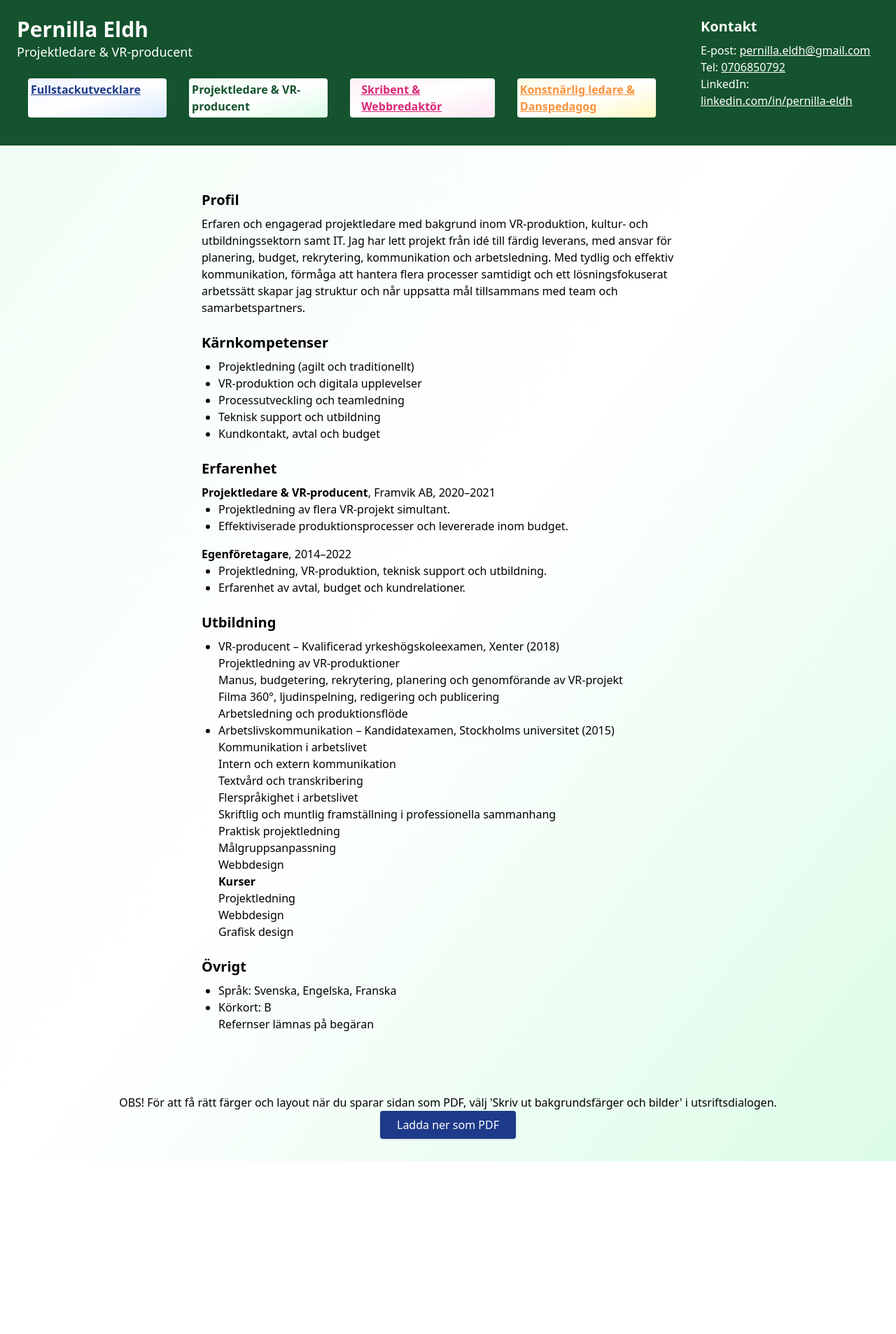
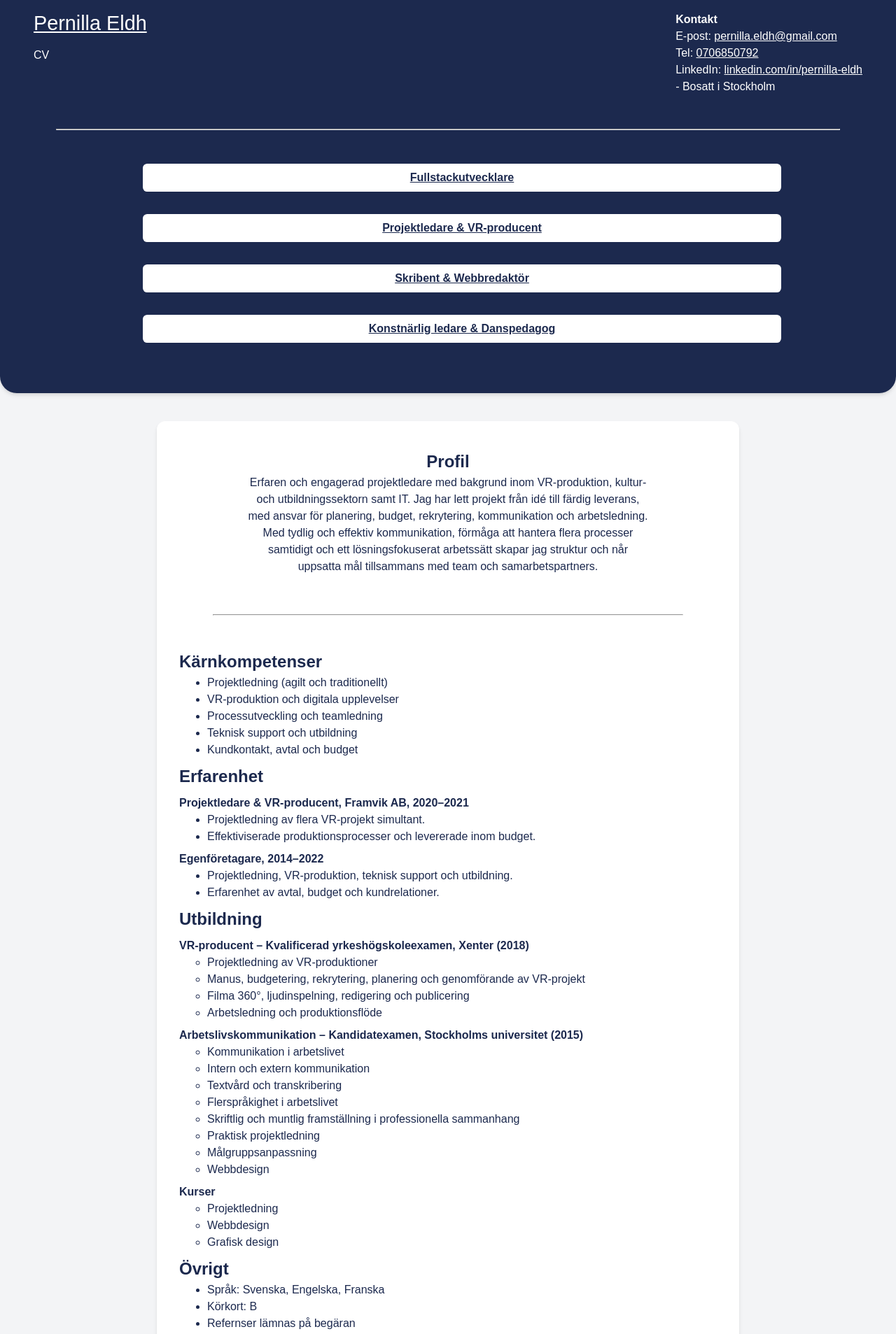
Before and after one commit to Judy-P-Eldh/CV, a website: page projektledare-vr.html in a window 1280 px wide. Shown: the top 1907 px of the page at 70% size. Before the commit the page ends 1660 px from the top, so only its background shows below. Drawn offline with nearby package versions, Linux system fonts and the light colour scheme.

Commit message:
Förändrat och uppdaterat grundläggande utseende för alla sidorna. Uppdaterat ett CV.

```diff
--- a/CSS/style.css
+++ b/CSS/style.css
@@ -44,6 +44,7 @@ body {
     color: var(--clr-blue);
     background-color: #F3F4F6;
 }
+
 
 header {
     container: header / inline-size;
@@ -146,8 +147,9 @@ nav {
 
     >ul {
         display: flex;
+        flex-direction: column;
         align-items: center;
-        gap: 1.5rem;
+        gap: 1rem;
         list-style: var(--no-list-style);
 
         :hover {
@@ -157,12 +159,11 @@ nav {
     }
 
     a {
-        width: 9rem;
-        height: 3rem;
+        width: 70vw;
         display: block;
         margin-bottom: 1rem;
         text-decoration: underline;
-        padding: 1rem 1rem;
+        padding: 0.5rem;
         border-radius: var(--button-radius);
         font-weight: var(--fw-semibold);
         background-color: var(--clr-white);
@@ -194,8 +195,9 @@ main {
     margin: auto;
     padding: 2rem;
     border-radius: 0.75rem;
-    max-width: 70vw;
+    max-width: 48rem;
     background-color: var(--clr-white);
+    color: var(--clr-blue);
     box-shadow: 0 4px 6px -1px rgba(0, 0, 0, 0.1), 0 2px 4px -1px rgba(0, 0, 0, 0.06);
 }
 
@@ -322,8 +324,15 @@ main {
     padding: var(--m-small);
     margin-block: var(--m-normal);
     border-radius: var(--button-radius);
+    color: white;
 
     a {
         color: white;
     }
 }
+
+/* @media print {
+  .no-print {
+    visibility: hidden;
+  }
+} */
--- a/projektledare-vr.html
+++ b/projektledare-vr.html
@@ -5,60 +5,71 @@
   <meta charset="UTF-8">
   <meta name="viewport" content="width=device-width, initial-scale=1.0">
   <title>CV – Projektledare & VR-producent | Pernilla Eldh</title>
-  <script src="https://cdn.tailwindcss.com"></script>
-  <link rel="stylesheet" href="print.css" media="print">
-  <link href="CSS/output.css" rel="stylesheet">
+  <link rel="stylesheet" href="CSS/reset.css">
+  <link rel="stylesheet" href="CSS/style.css">
 </head>
 
-<body class="bg-gradient-to-br from-green-50 via-white to-green-100">
-  <header class="bg-green-900 text-white p-6 mb-8">
-    <div class="flex flex-col md:flex-row md:justify-between md:items-start">
-      <div>
-        <h1 class="text-3xl font-bold">
-          <a href="index.html" class="hover:underline">Pernilla Eldh</a>
-        </h1>
-        <p class="text-lg">Projektledare & VR-producent</p>
-        <nav class="mt-2 no-print flex flex-col md:flex-row gap-4 p-4" aria-label="CV-navigation">
-                    <a href="fullstack.html"
-                        class="basis-1/3 grow p-4 px-1 py-1 rounded bg-gradient-to-br from-blue-50 via-white to-blue-100 text-blue-900 font-semibold mr-4 underline hover:text-blue-400 transition">Fullstackutvecklare</a>
-                    <a href="projektledare-vr.html"
-                        class=" basis-1/3 grow p-4 mr-4 hover:text-green-600 px-1 py-1 rounded bg-gradient-to-br from-green-50 via-white to-green-100 text-green-900 font-semibold transition">Projektledare
-                        & VR-producent</a>
-                    <a href="skribent-webbredaktor.html"
-                        class=" basis-1/3 grow p-4 mr-4 underline hover:text-pink-400px-1 py-1 rounded bg-gradient-to-br from-pink-50 via-white to-pink-100 text-pink-600 font-semibold transition">Skribent
-                        & Webbredaktör</a>
-                    <a href="konstnarlig-ledare.html"
-                        class=" basis-1/3 grow p-4 mr-4 underline hover:text-orange-600 px-1 py-1 rounded bg-gradient-to-br from-yellow-50 via-white to-yellow-100 text-orange-400 font-semibold transition">Konstnärlig
-                        ledare & Danspedagog</a>
-                </nav>
+<body>
+  <!-- Gemensam header -->
+  <header>
+    <section class="header-top">
+      <div class="toppRubrik">
+        <h1><a href="index.html">Pernilla Eldh</a> </h1>
+        <p>CV</p>
       </div>
-      <section class="mt-6 md:mt-0 md:ml-8" aria-labelledby="kontakt-heading">
-        <h2 id="kontakt-heading" class="text-xl font-semibold mb-2">Kontakt</h2>
+
+      <section class="kontakt" aria-labelledby="kontakt-heading">
+        <p id="kontakt-heading">Kontakt</p>
         <ul>
-          <li>E-post: <a href="mailto:pernilla.eldh@gmail.com"
+          <li>E-post: <a href="mailto:pernilla.eldh@gmail.com" id="epost"
               class="underline hover:text-green-200">pernilla.eldh@gmail.com</a></li>
-          <li>Tel: <a href="phone:0706850792" target="_blank" rel="noopener"
+          <li>Tel: <a href="phone:0706850792" target="_blank" rel="noopener" id="tel"
               class="underline hover:text-green-200">0706850792</a></li>
           <li>LinkedIn: <a href="https://www.linkedin.com/in/pernilla-eldh/" target="_blank" rel="noopener"
-              class="underline hover:text-pink-200">linkedin.com/in/pernilla-eldh</a></li>
+              id="linkedin" class="underline hover:text-pink-200">linkedin.com/in/pernilla-eldh</a></li>
+          <li>- Bosatt i Stockholm</li>
         </ul>
       </section>
-    </div>
+    </section>
+
+    <hr>
+
+    <nav aria-label="CV-navigation">
+      <ul class="navMain">
+        <li class="navFullstack">
+          <a href="fullstack.html">Fullstackutvecklare</a>
+        </li>
+        <li class="navProjektledare">
+          <a href="projektledare-vr.html">Projektledare
+            & VR-producent</a>
+        </li>
+        <li class="navSkribent">
+          <a href="skribent-webbredaktor.html">Skribent & Webbredaktör</a>
+        </li>
+        <li class="navKonstLedare">
+          <a href="konstnarlig-ledare.html">Konstnärlig ledare & Danspedagog</a>
+        </li>
+      </ul>
+    </nav>
   </header>
 
-  <main class="max-w-3xl mx-auto rounded-lg p-8 mb-8">
-    <section class="mb-6">
-      <h2 class="text-xl font-semibold mb-2">Profil</h2>
+  <main>
+    <section class="intro">
+      <h2>Profil</h2>
       <p>
         Erfaren och engagerad projektledare med bakgrund inom VR-produktion, kultur- och utbildningssektorn samt IT.
-        Jag har lett projekt från idé till färdig leverans, med ansvar för planering, budget, rekrytering, kommunikation och arbetsledning.
-        Med tydlig och effektiv kommunikation, förmåga att hantera flera processer samtidigt och ett lösningsfokuserat arbetssätt
+        Jag har lett projekt från idé till färdig leverans, med ansvar för planering, budget, rekrytering, kommunikation
+        och arbetsledning.
+        Med tydlig och effektiv kommunikation, förmåga att hantera flera processer samtidigt och ett lösningsfokuserat
+        arbetssätt
         skapar jag struktur och når uppsatta mål tillsammans med team och samarbetspartners.
       </p>
     </section>
-    <section class="mb-6">
-      <h2 class="text-xl font-semibold mb-2">Kärnkompetenser</h2>
-      <ul class="list-disc pl-6">
+    <hr>
+
+    <section>
+      <h2>Kärnkompetenser</h2>
+      <ul>
         <li>Projektledning (agilt och traditionellt)</li>
         <li>VR-produktion och digitala upplevelser</li>
         <li>Processutveckling och teamledning</li>
@@ -66,34 +77,37 @@
         <li>Kundkontakt, avtal och budget</li>
       </ul>
     </section>
-    <section class="mb-6">
-      <h2 class="text-xl font-semibold mb-2">Erfarenhet</h2>
-      <div class="mb-4">
-        <strong>Projektledare & VR-producent</strong>, Framvik AB, 2020–2021<br>
-        <ul class="list-disc pl-6">
+
+    <section>
+      <h2>Erfarenhet</h2>
+      <div>
+        <h3>Projektledare & VR-producent, Framvik AB, 2020–2021</h3>
+        <ul>
           <li>Projektledning av flera VR-projekt simultant.</li>
           <li>Effektiviserade produktionsprocesser och levererade inom budget.</li>
         </ul>
       </div>
       <div>
-        <strong>Egenföretagare</strong>, 2014–2022<br>
-        <ul class="list-disc pl-6">
+        <h3>Egenföretagare, 2014–2022</h3>
+        <ul>
           <li>Projektledning, VR-produktion, teknisk support och utbildning.</li>
           <li>Erfarenhet av avtal, budget och kundrelationer.</li>
         </ul>
       </div>
     </section>
-    <section class="mb-6">
-      <h2 class="text-xl font-semibold mb-2">Utbildning</h2>
-      <ul class="list-disc pl-6">
-        <li>VR-producent – Kvalificerad yrkeshögskoleexamen, Xenter (2018)</li>
+
+    <section>
+      <h2>Utbildning</h2>
+      <ul>
+        <h3>VR-producent – Kvalificerad yrkeshögskoleexamen, Xenter (2018)</h3>
         <ul>
           <li>Projektledning av VR-produktioner</li>
           <li>Manus, budgetering, rekrytering, planering och genomförande av VR-projekt</li>
           <li>Filma 360°, ljudinspelning, redigering och publicering</li>
           <li>Arbetsledning och produktionsflöde</li>
         </ul>
-        <li>Arbetslivskommunikation – Kandidatexamen, Stockholms universitet (2015)</li>
+
+        <h3>Arbetslivskommunikation – Kandidatexamen, Stockholms universitet (2015)</h3>
         <ul>
           <li>Kommunikation i arbetslivet</li>
           <li>Intern och extern kommunikation</li>
@@ -104,7 +118,8 @@
           <li>Målgruppsanpassning</li>
           <li>Webbdesign</li>
         </ul>
-        <strong>Kurser</strong>
+
+        <h3>Kurser</h3>
         <ul>
           <li>Projektledning</li>
           <li>Webbdesign</li>
@@ -112,23 +127,21 @@
         </ul>
       </ul>
     </section>
-    <section class="mb-6">
-      <h2 class="text-xl font-semibold mb-2">Övrigt</h2>
-      <ul class="list-disc pl-6">
+
+    <section>
+      <h2>Övrigt</h2>
+      <ul>
         <li>Språk: Svenska, Engelska, Franska</li>
         <li>Körkort: B</li>
-        <p>Refernser lämnas på begäran</p>
+        <li>Refernser lämnas på begäran</li>
       </ul>
     </section>
+
+    <button class="laddaNer">
+      <a href="Files/CVProjektledareoVRproducentPernillaEldh.pdf"> Ladda ner som PDF</a>
+    </button>
   </main>
-  <div class="text-center my-8 no-print print:!hidden">
-    <p>OBS! För att få rätt färger och layout när du sparar sidan som PDF, välj 'Skriv ut bakgrundsfärger och bilder' i
-      utsriftsdialogen.</p>
-      <a href="Files/CVProjektledareoVRproducentPernillaEldh.pdf" download
-            class="bg-blue-900 text-white px-6 py-2 rounded shadow hover:bg-blue-800 inline-block">
-            Ladda ner som PDF
-        </a>
-  </div>
+
 </body>
 
 </html>
```
Also changed, not shown: fullstack.html (+10 -2 lines), konstnarlig-ledare.html (+51 -37 lines), kultur.html (+4 -1 lines), skribent-webbredaktor.html (+67 -58 lines), 1 other file.
